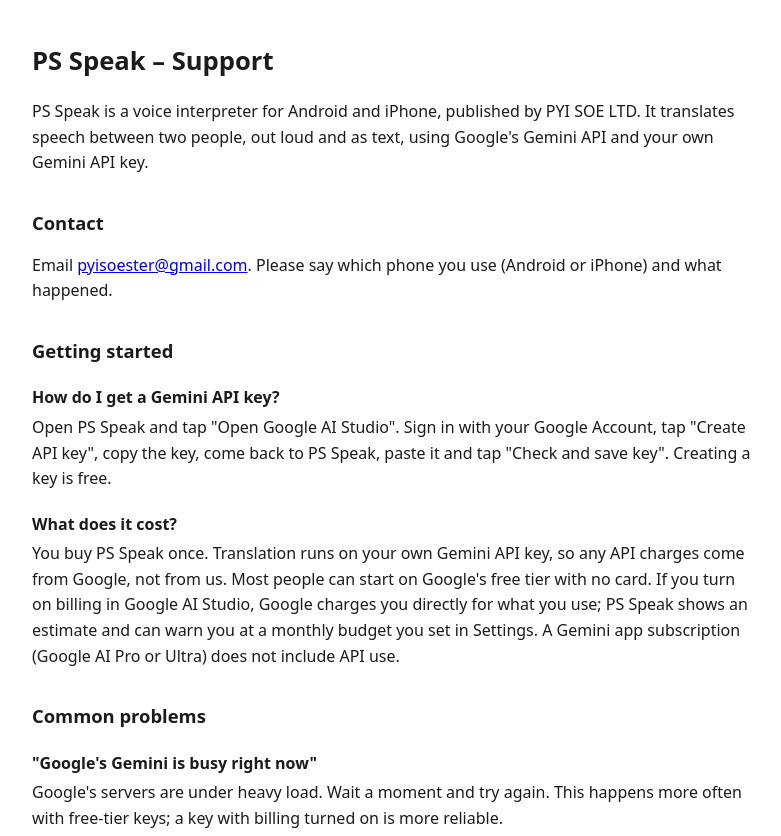
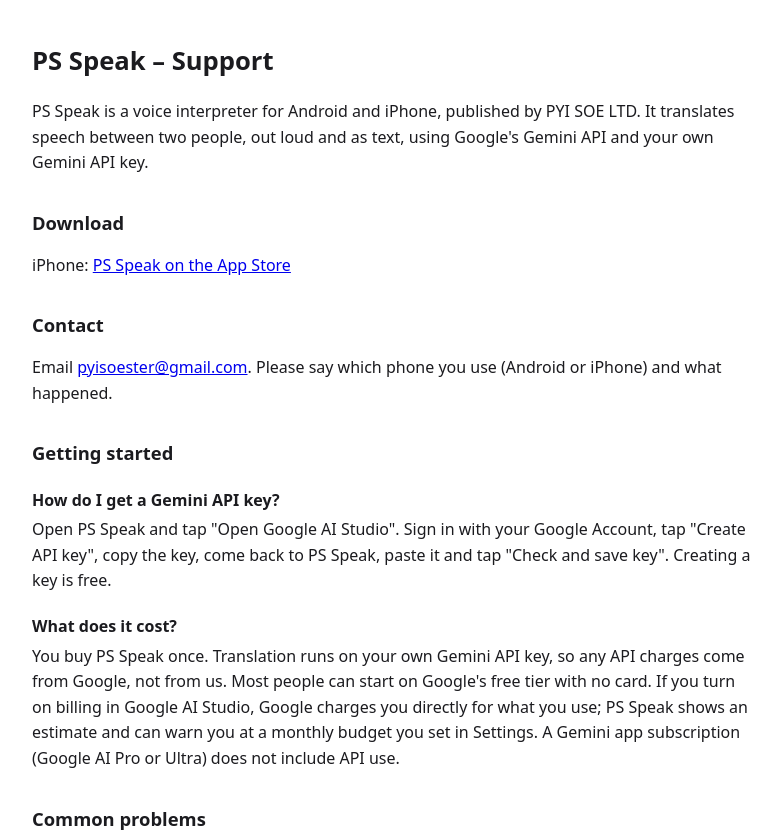
Before and after one commit to Admin-PSS/tayarnaryu, a plain HTML site: page app/psspeak-support.html in a window 1280 px wide. Shown: the top 836 px of the page, without its empty margins (248-1029 px from the left). Drawn offline with Linux system fonts and the light colour scheme.

Commit message:
PS Speak support: App Store link
Co-Authored-By: Claude Opus 5.5 <noreply@anthropic.com>

```diff
--- a/app/psspeak-support.html
+++ b/app/psspeak-support.html
@@ -16,6 +16,9 @@
 
 <p>PS Speak is a voice interpreter for Android and iPhone, published by PYI SOE LTD. It translates speech between
 two people, out loud and as text, using Google's Gemini API and your own Gemini API key.</p>
+
+<h2>Download</h2>
+<p>iPhone: <a href="https://apps.apple.com/us/app/ps-speak-voice-interpreter/id6834825938">PS Speak on the App Store</a></p>
 
 <h2>Contact</h2>
 <p>Email <a href="mailto:pyisoester@gmail.com?subject=PS%20Speak%20support">pyisoester@gmail.com</a>.
```
